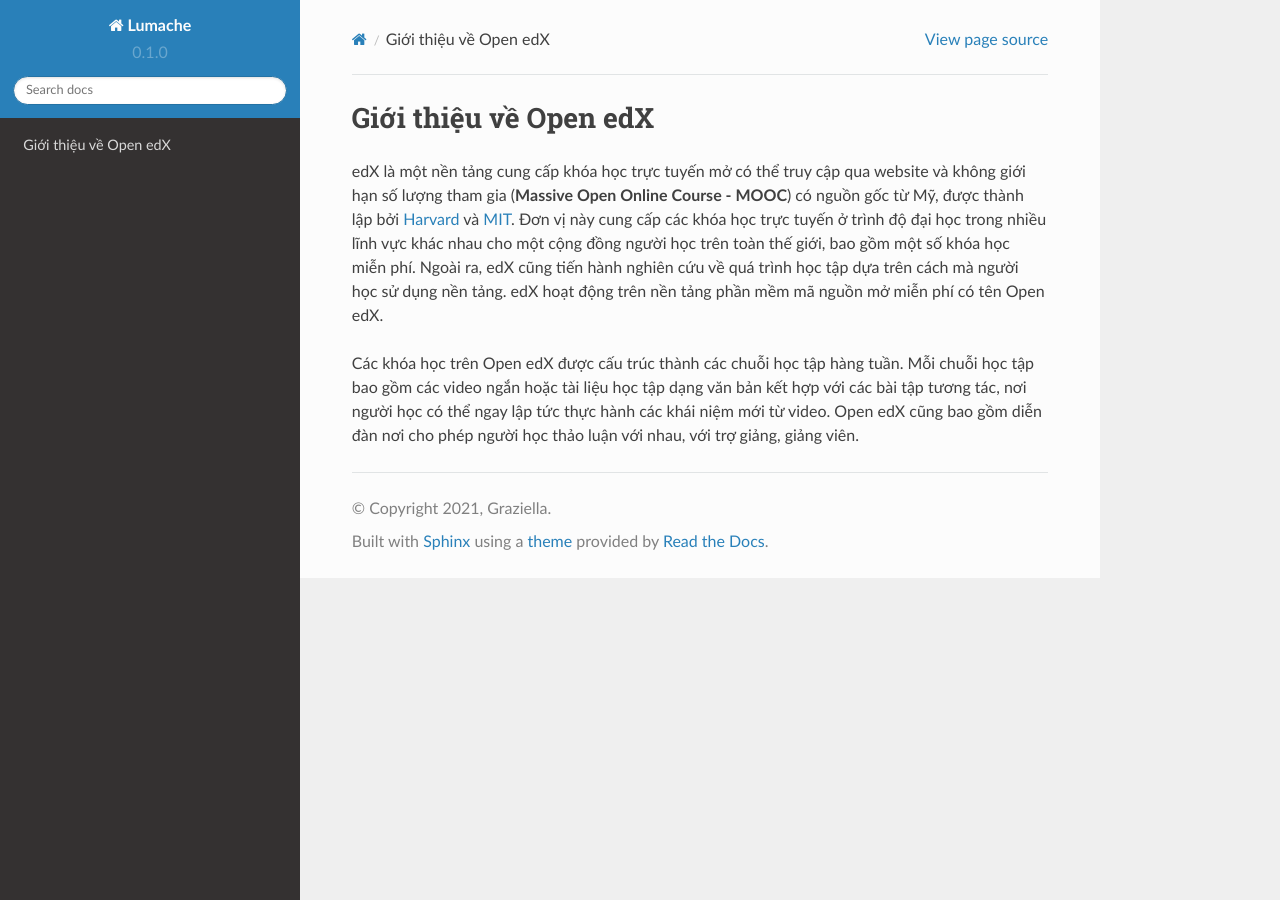
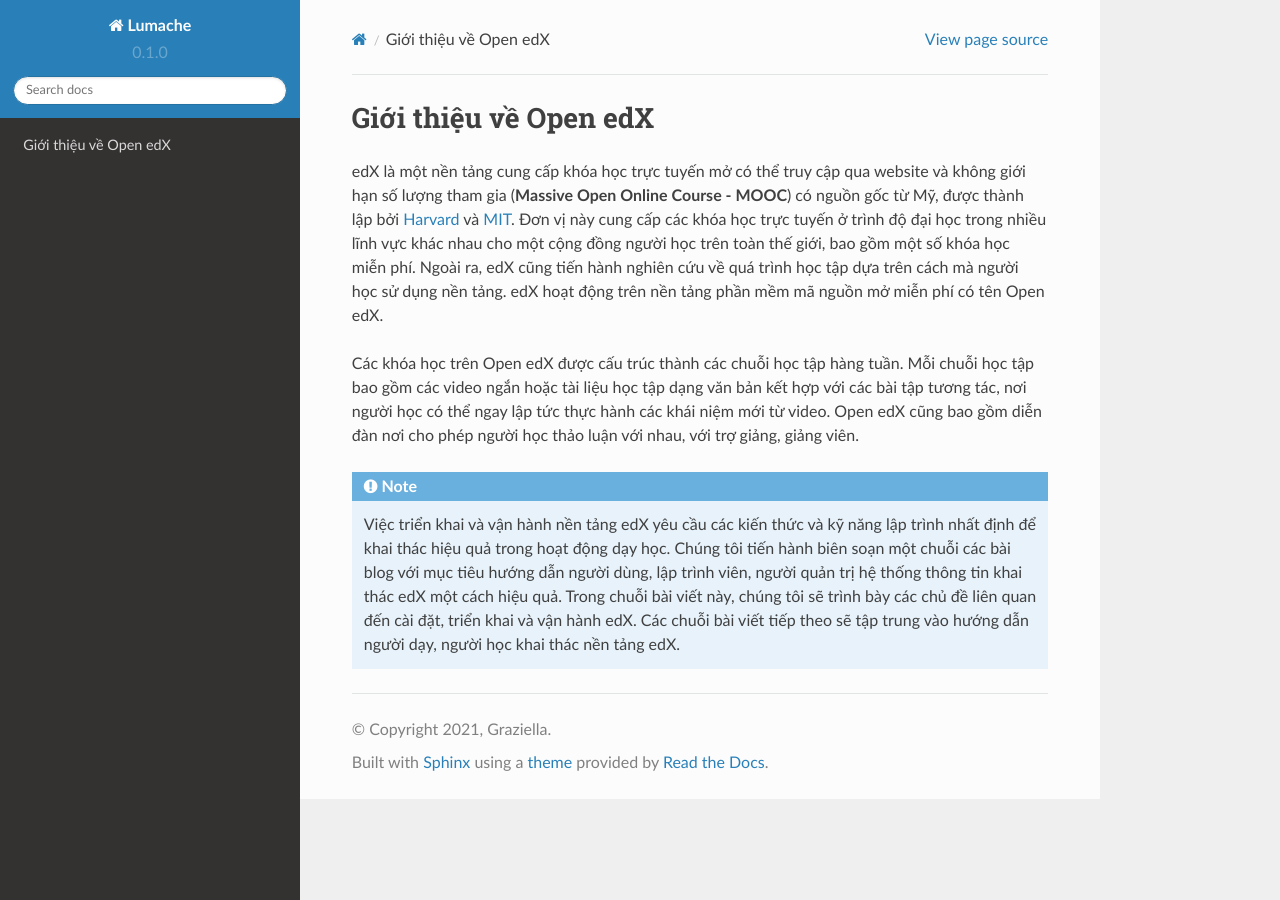
Before and after one commit to dlowji/rtd-openedx, a Sphinx documentation site: the page built from docs/source/edx-introduce.rst, in a window 1280 px wide. Built offline with Sphinx 7.4.7 and the Read the Docs theme 2.0.0, drawn with Linux system fonts in a browser that asks for light colours.

Commit message:
Update edx-introduce.rst

```diff
--- a/docs/source/edx-introduce.rst
+++ b/docs/source/edx-introduce.rst
@@ -5,3 +5,5 @@
 Các khóa học trên Open edX được cấu trúc thành các chuỗi học tập hàng tuần. Mỗi chuỗi học tập bao gồm các video ngắn hoặc tài liệu học tập dạng văn bản kết hợp với các bài tập tương tác, nơi người học có thể ngay lập tức thực hành các khái niệm mới từ video. Open edX cũng bao gồm diễn đàn nơi cho phép người học thảo luận với nhau, với trợ giảng, giảng viên.
 
 .. note::
+
+  Việc triển khai và vận hành nền tảng edX yêu cầu các kiến thức và kỹ năng lập trình nhất định để khai thác hiệu quả trong hoạt động dạy học. Chúng tôi tiến hành biên soạn một chuỗi các bài blog với mục tiêu hướng dẫn người dùng, lập trình viên, người quản trị hệ thống thông tin khai thác edX một cách hiệu quả. Trong chuỗi bài viết này, chúng tôi sẽ trình bày các chủ đề liên quan đến cài đặt, triển khai và vận hành edX. Các chuỗi bài viết tiếp theo sẽ tập trung vào hướng dẫn người dạy, người học khai thác nền tảng edX.
```
